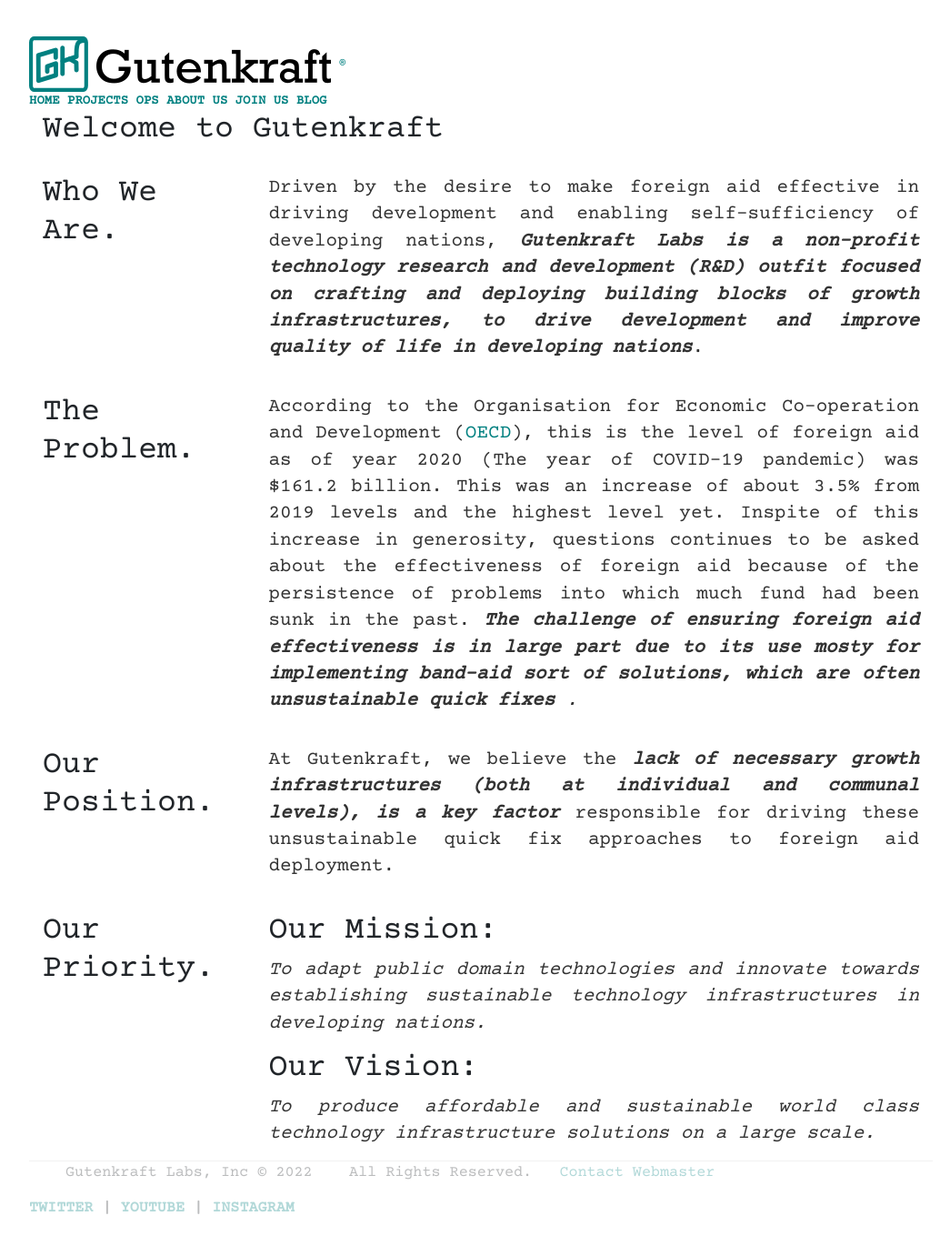
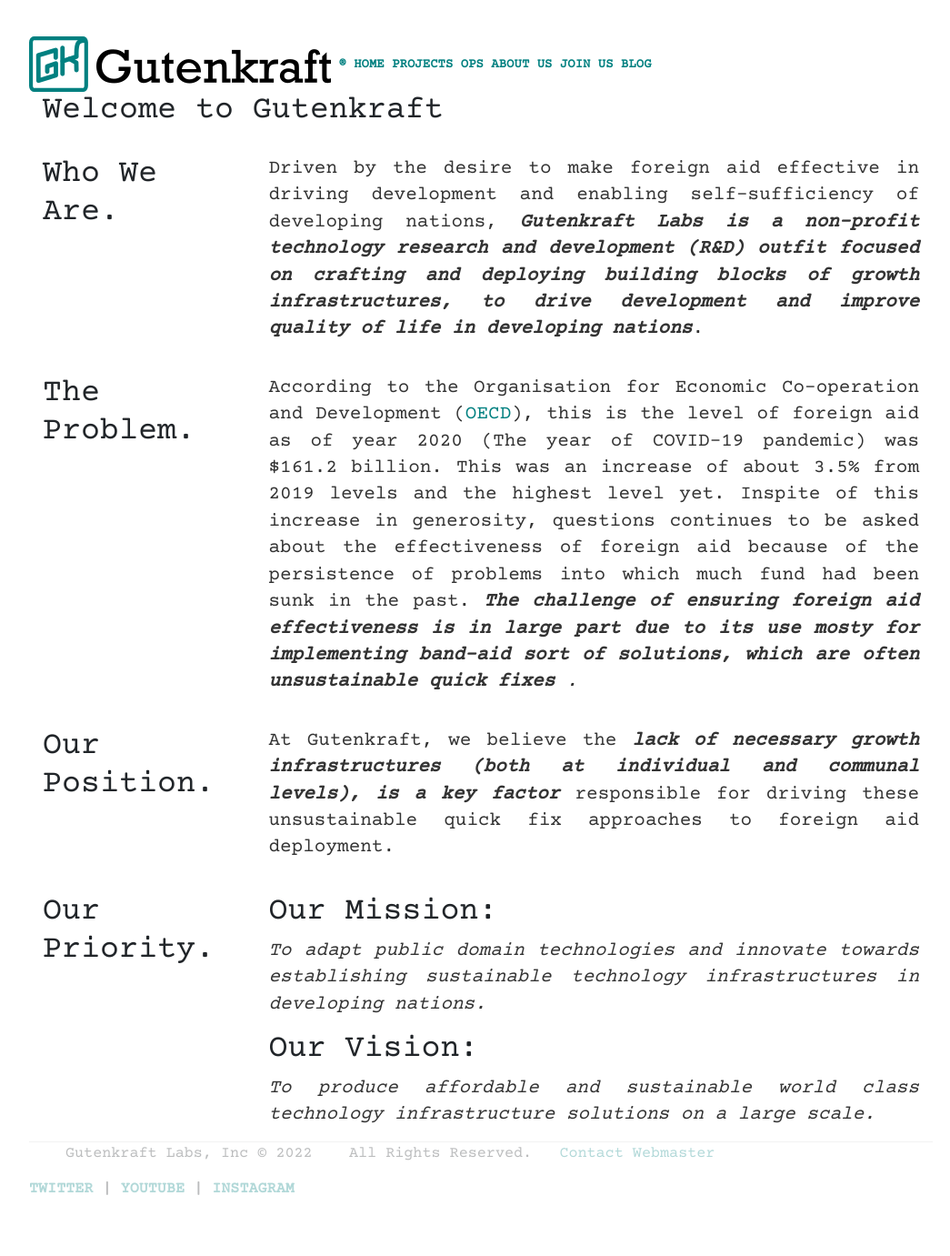
Before and after one commit to oferonmi/datafilik.github.io, a Jekyll site: the page built from index.html, in a window 1280 px wide. Shown: the whole page at 91% size, without its empty margins (111-1156 px from the left). Built offline with Jekyll 4.4.1, drawn with Linux system fonts in a browser that asks for light colours; some web fonts are replaced; after the commit the page ends 1360 px from its top, so only the background shows below that.

Commit message:
header update

```diff
--- a/_includes/header.html
+++ b/_includes/header.html
@@ -1,11 +1,14 @@
 <div class="header">
-	<a href = "/" id = "logo">
+	<!-- <a href = "/" id = "logo">
 		<img src="/img/gk_logo_v2.png" class = "logo" alt="logo" valign = "left">&nbsp;&reg;
-	</a>
+	</a> -->
 
 	<nav class="menu" valign="right">
 		<!-- <nav class="nav"> -->
 		<!-- <ul class="nav justify-content-end"> -->
+		<a href="/" id="logo">
+			<img src="/img/gk_logo_v2.png" class="logo" alt="logo" valign="left">&nbsp;&reg;
+		</a>
 
 		<a href="/">HOME</a>
 		<a href="/projects">PROJECTS</a>
```
